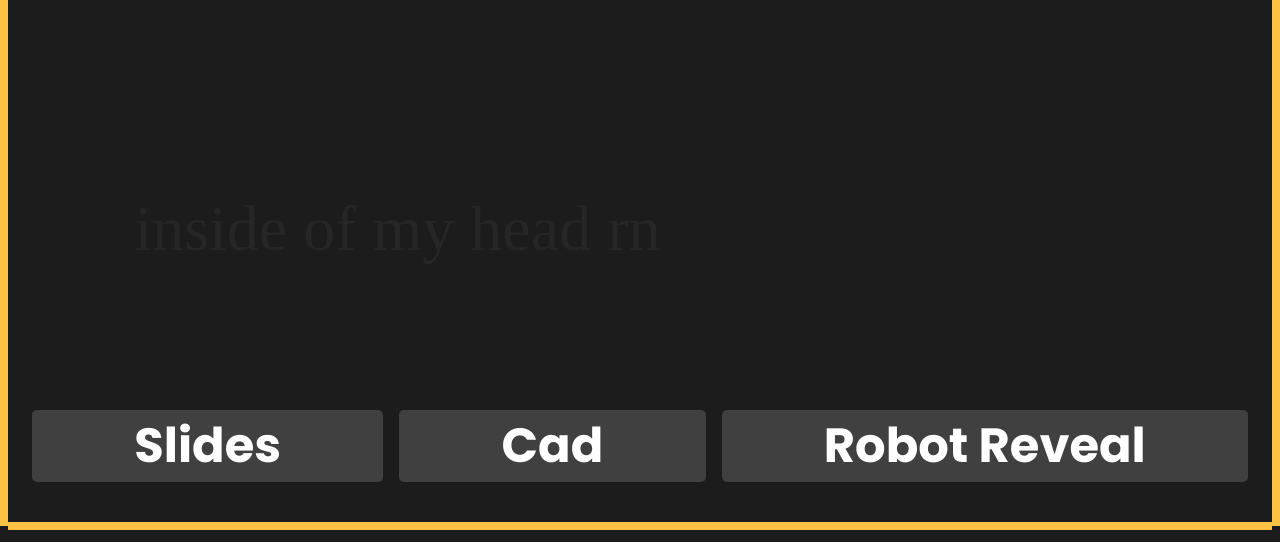
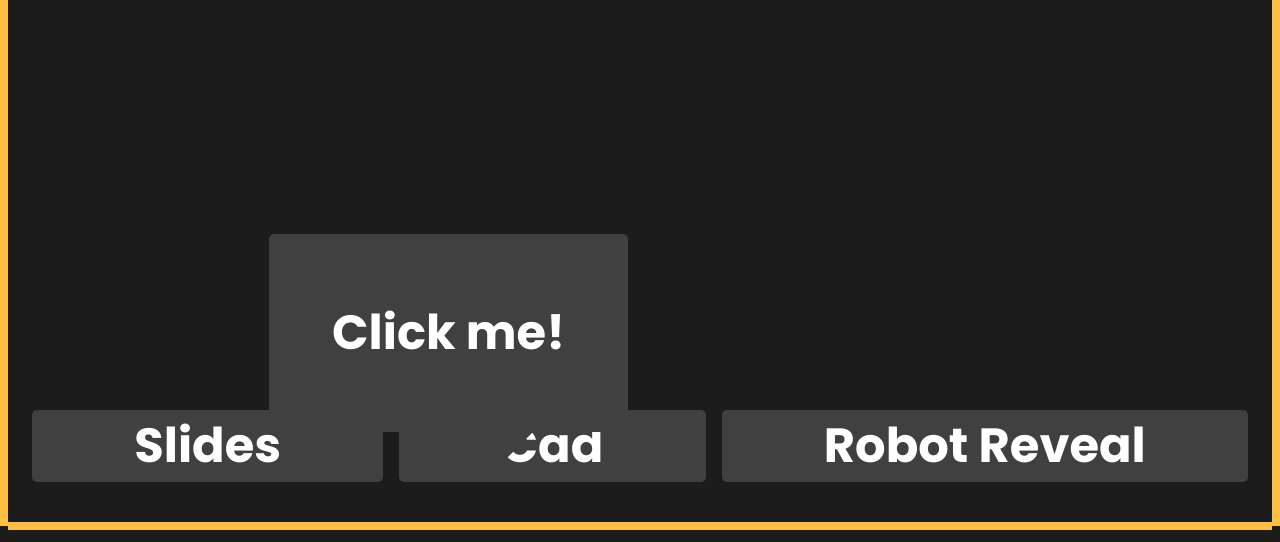
Before and after one commit to flamingchickens1540/hensight, a Flask app: page /testhtml in a window 1280 px wide. Shown: the part 270-812 px from the top of the page. Run offline with Flask 3, Linux system fonts and the light colour scheme; parts of the project's set-up code (start-up, migrations or seed data) failed here and were passed over; some libraries are stand-ins or nearby versions.

Commit message:
feat: rex needs me to commit

```diff
--- a/templates/test.html
+++ b/templates/test.html
@@ -1,5 +1,6 @@
 <!DOCTYPE html>
 <html lang="en">
+<script src="https://ajax.googleapis.com/ajax/libs/jquery/3.7.1/jquery.min.js"></script>
 <script>
     var elem = document.documentElement;
     function openFullscreen() {
@@ -10,6 +11,21 @@
     } else if (elem.msRequestFullscreen) { /* IE11 */
         elem.msRequestFullscreen();
     }
+    }
+    var toggle = true
+    function clickme() {
+        if (toggle == true) {
+            toggle = !toggle
+            $(".popup").removeClass("hide")
+            $(".popup").addClass("show")
+            console.log('added show')
+        }
+        else {
+            toggle = !toggle
+            $(".poppup").removeClass("show")
+            $(".popup").addClass("hide")
+            console.log('added hide')
+        }
     }
 </script>
 <head>
@@ -159,13 +175,47 @@
 			left: 10%;
 			z-index: -1;
 		}
+        .popup::after {
+        content: "";
+        position: absolute;
+        top: 100%;
+        left: 50%;
+        margin-left: -5px;
+        border-width: 45px;
+        border-style: solid;
+        border-color: #404040 transparent transparent transparent;
+    }
+        .show {
+        visibility: visible;
+        animation: popup_fadeIn 1s;
+    }
+    .hide {
+        visibility: hidden;
+        animation: popup_fadeOut 1s;
+    }
+    @keyframes popup_fadeIn {
+        0% {opacity: 0;}
+        50% {transform: translateY(50); opacity: 1;}
+        100% {transform: translateY(0);}
+    }
+    @keyframes popup_fadeOut {
+        50% {transform: translateY(50);}
+        100% {transform: translateY(0); opacity: 0;}
+    }
+    .popup {
+        position: absolute;
+        padding: 5%;
+        bottom: 10%;
+        left: 20%;
+        z-index: 1;
+    }
     </style>
 
 </head>
-<body style="background-color: #1C1C1C;" onclick="openFullscreen()" id="body">
+<body style="background-color: #1C1C1C;" onclick="clickme()" id="body">
     <center>
 
-        <marquee class="marquee" behavior="alternate" direction="down"scrollamount="20" id="logo"><marquee style="margin-bottom: 160px" behavior="alternate" width="100%" scrollamount="20"><img width="250px" src="https://avatars.githubusercontent.com/u/5280254?s=200&v=4" alt="dvd" id="spin"></marquee></marquee><p id="msg">inside of my head rn</p>
+        <h6 class="popup">Click me!</h6>
 
     </center>
 </body>
```
Also changed, not shown: templates/cad.html (+6 -4 lines), templates/hensight.html (+7 -7 lines).
